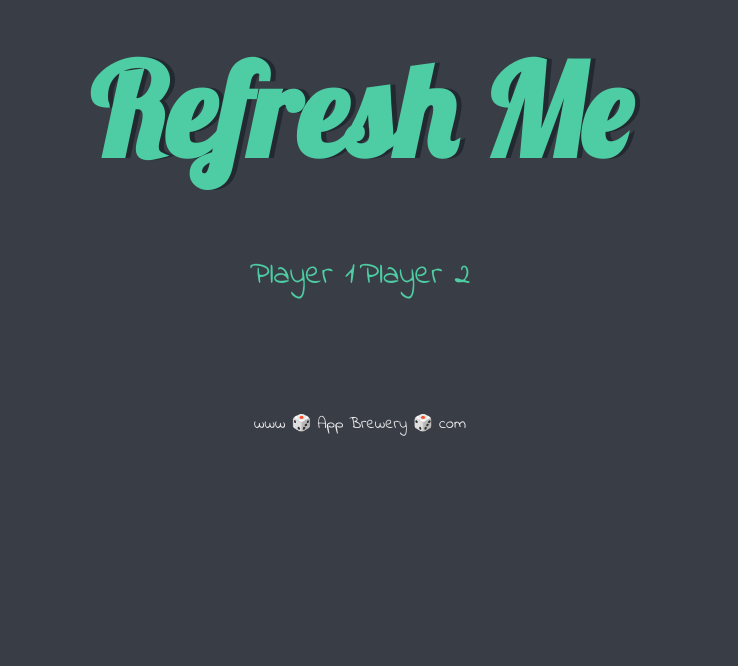
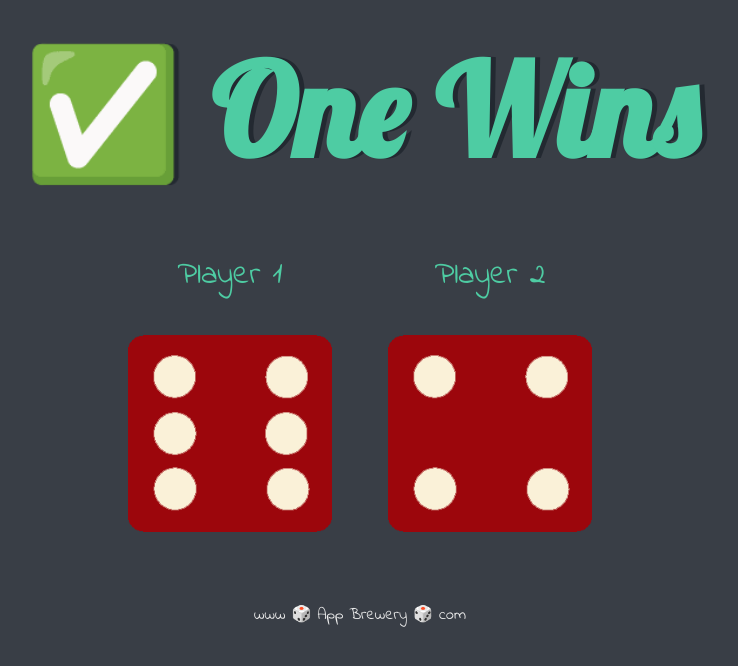
Before and after one commit to andywelly/Web-Dev-Practice, a plain HTML site: page Dicee+Challenge+-+Starting+Files/dicee.html in a window 1280 px wide. Shown: the whole page, without its empty margins (280-1018 px from the left). Drawn offline with Linux system fonts and the light colour scheme.

Commit message:
Completed Random Dice Website

```diff
--- a/Dicee+Challenge+-+Starting+Files/dicee.html
+++ b/Dicee+Challenge+-+Starting+Files/dicee.html
@@ -15,15 +15,16 @@
 
       <div class="dice">
         <p>Player 1</p>
-        <img class="img1" src="" />
+        <img class="img1" src="./images/dice6.png" />
       </div>
 
       <div class="dice">
         <p>Player 2</p>
-        <img class="img2" src="" />
+        <img class="img2" src="./images/dice6.png" />
       </div>
     </div>
 
     <footer>www 🎲 App Brewery 🎲 com</footer>
+    <script src="index.js"></script>
   </body>
 </html>
--- /dev/null
+++ b/Dicee+Challenge+-+Starting+Files/index.js
@@ -0,0 +1,24 @@
+var randomNumber1 = Math.floor(Math.random() * 6) + 1;
+
+var randomImageSource1 = "./images/dice" + randomNumber1 + ".png";
+
+console.log(randomNumber1);
+
+var image1 = document.querySelectorAll("img")[0];
+
+image1.setAttribute("src", randomImageSource1);
+
+var randomNumber2 = Math.floor(Math.random() * 6) + 1;
+
+var randomImageSource2 = "./images/dice" + randomNumber2 + ".png";
+
+document.querySelectorAll("img")[1].setAttribute("src", randomImageSource2);
+
+
+if (randomNumber1 > randomNumber2) {
+    document.querySelector("h1").innerHTML = "✅ One Wins";
+} else if (randomNumber1 < randomNumber2) {
+    document.querySelector("h1").innerHTML = "Two Wins ✅"
+} else {
+    document.querySelector("h1").innerHTML = "Draw!"
+}
```
Also changed, not shown: DOM Challenge Starting Files/index.html (+1 -1 lines).
